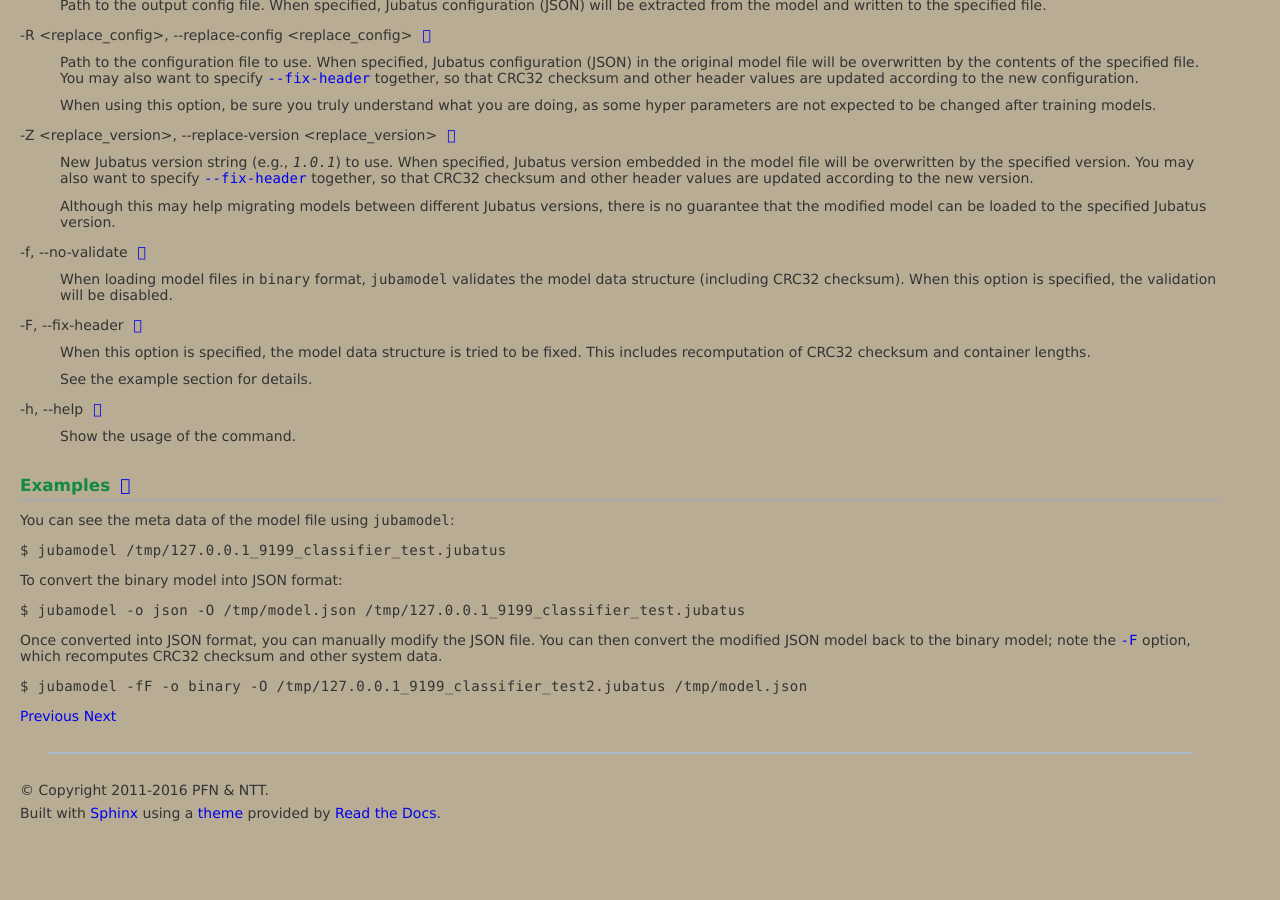
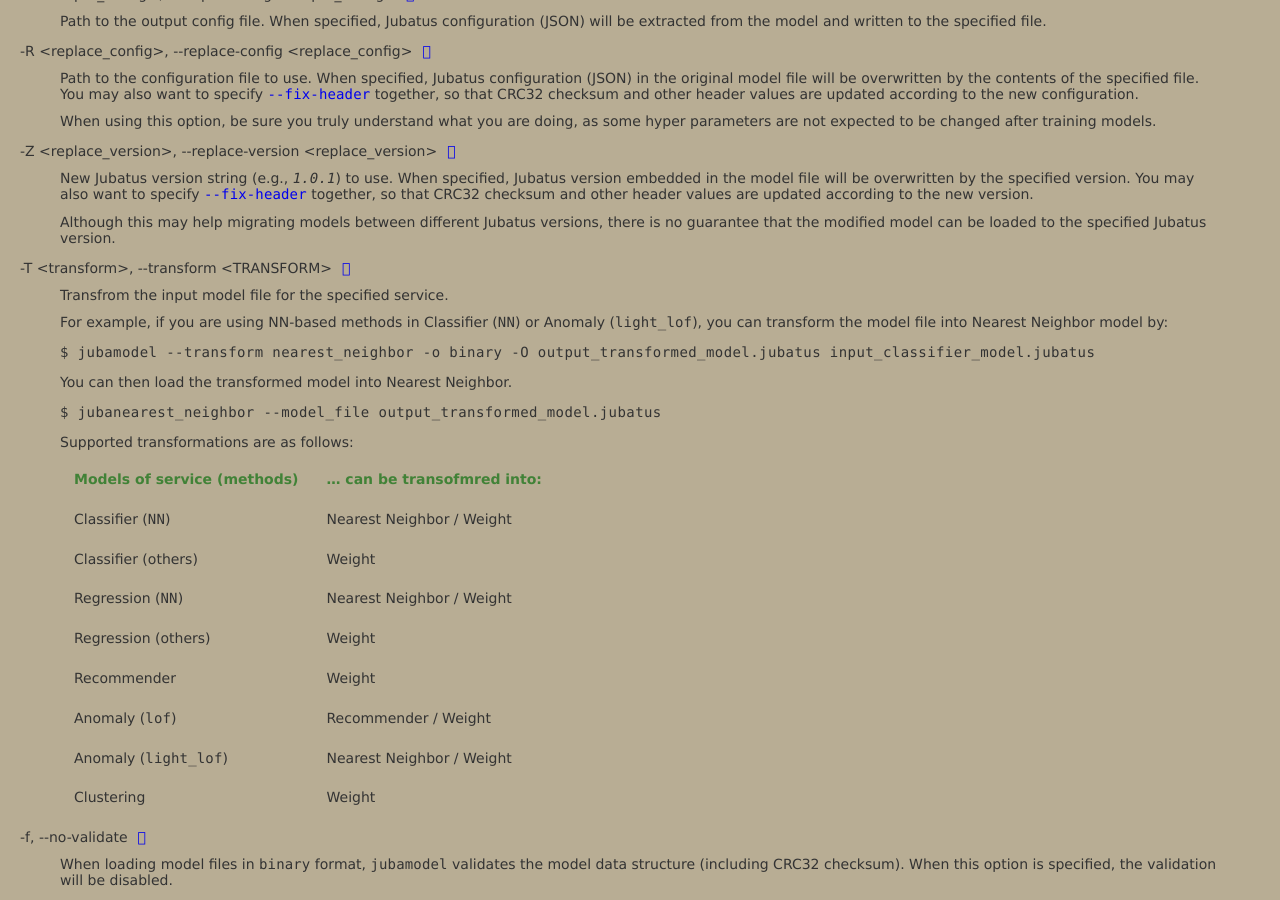
Before and after one commit to jubatus/jubakit, a Sphinx documentation site: the page built from doc/source/guide/jubamodel.rst, in a window 1280 px wide and 900 px high, scrolled down 1084 px. Built offline with Sphinx 7.4.7 and the Read the Docs theme 2.0.0, drawn with Linux system fonts in a browser that asks for light colours; pages that are not in the unit, such as notebooks, are missing from menus; before the commit the page ends 1905 px from its top, so only the background shows below that; some of the changed text lies outside the part shown.

Commit message:
add docs for jubamodel --transform option

```diff
--- a/doc/source/guide/jubamodel.rst
+++ b/doc/source/guide/jubamodel.rst
@@ -9,6 +9,7 @@
   jubamodel [--in-format IN_FORMAT] [--out-format OUT_FORMAT]
             [--output OUTPUT] [--output-config OUTPUT_CONFIG]
             [--replace-config REPLACE_CONFIG] [--replace-version REPLACE_VERSION]
+            [--transform TRANSFORM]
             [--no-validate] [--fix-header] [--help]  model_file
 
 Description
@@ -71,6 +72,37 @@
 
    Although this may help migrating models between different Jubatus versions, there is no guarantee that the modified model can be loaded to the specified Jubatus version.
 
+.. option:: -T <transform>, --transform <TRANSFORM>
+
+   Transfrom the input model file for the specified service.
+
+   For example, if you are using NN-based methods in Classifier (``NN``) or Anomaly (``light_lof``), you can transform the model file into Nearest Neighbor model by:
+
+   ::
+
+     $ jubamodel --transform nearest_neighbor -o binary -O output_transformed_model.jubatus input_classifier_model.jubatus
+
+   You can then load the transformed model into Nearest Neighbor.
+
+   ::
+
+     $ jubanearest_neighbor --model_file output_transformed_model.jubatus
+
+   Supported transformations are as follows:
+
+   ============================     ============================
+   Models of service (methods)      ... can be transofmred into:
+   ============================     ============================
+   Classifier (``NN``)              Nearest Neighbor / Weight
+   Classifier (others)              Weight
+   Regression (``NN``)              Nearest Neighbor / Weight
+   Regression (others)              Weight
+   Recommender                      Weight
+   Anomaly (``lof``)                Recommender / Weight
+   Anomaly (``light_lof``)          Nearest Neighbor / Weight
+   Clustering                       Weight
+   ============================     ============================
+
 .. option:: -f, --no-validate
 
    When loading model files in ``binary`` format, ``jubamodel`` validates the model data structure (including CRC32 checksum).
```
